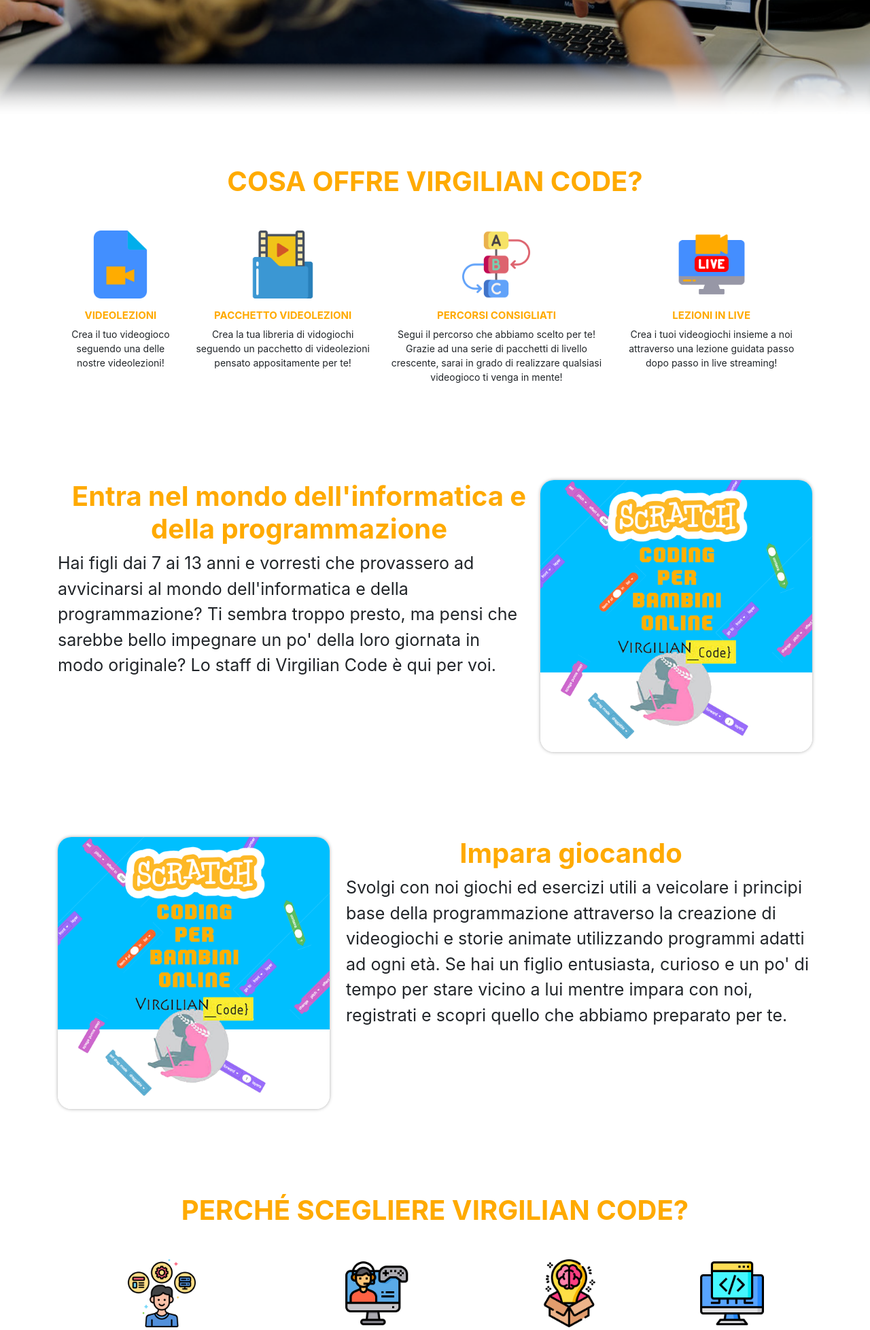
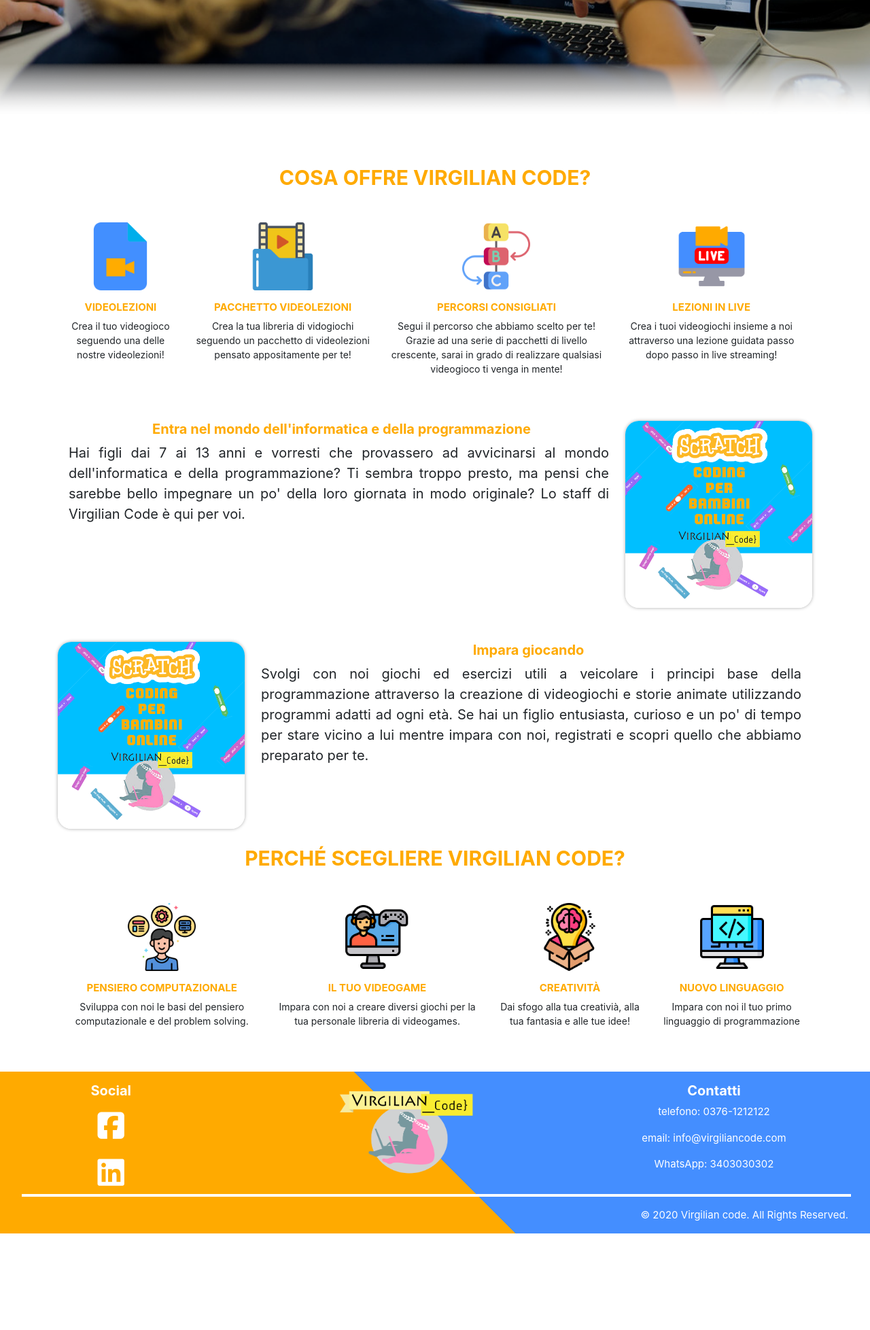
Before and after one commit to 241253/progetto_tecnologie_web, a Django app: page / in a window 1280 px wide. Shown: the part 581-2537 px from the top of the page at 68% size. After the commit the page ends 2395 px from the top, so only its background shows below. Run offline with Django 3.2, Linux system fonts and the light colour scheme; some libraries are stand-ins or nearby versions.

Commit message:
J: home mobile adjustment v1

```diff
--- a/static/css/home.css
+++ b/static/css/home.css
@@ -28,7 +28,7 @@ html, body
 }
 
 /*immagini presentazione*/
-.container h1
+.container-lg h1
 {
 	width: 100%;
 	text-align: center;
@@ -94,20 +94,21 @@ html, body
 /* Medium devices (tablets, 768px and up)*/
 @media (min-width: 768px)
 {
-
-}
-
-/* Large devices (desktops, 992px and up)*/
-@media (min-width: 992px)
-{
+	/* COVER */
 	.cover-image h1
 	{
-		font-size: 30px
+		font-size: 25px
 	}
 
 	.cover-image h3
 	{
-		font-size: 25px;
+		font-size: 20px;
+	}
+
+	/* IMMAGINETTE */
+	.container-fluid-md h1
+	{
+		font-size: 30px;
 	}
 
 	.image-item h5 /*cosa offre*/
@@ -124,4 +125,62 @@ html, body
 	{
 		width: 100px;
 	}
+
+	/* PARAGRAFO */
+	.paragraph-container
+	{
+		/*flex-direction: column;*/
+		margin-top: 50px;
+		margin-bottom: 25px;
+	}
+
+	.paragraph-container h1
+	{
+		font-size: 20px;
+		font-weight: bold;
+	}
+
+	.paragraph-container p
+	{
+		font-size: 20px;
+		text-align: justify;
+	}
+
+	.paragraph-container img
+	{
+		/*order: 5;*/
+		height: 275px;
+	}
+
 }
+
+/* Large devices (desktops, 992px and up)*/
+@media (min-width: 992px)
+{
+	/* COVER */
+	.cover-image h1
+	{
+		font-size: 30px
+	}
+
+	.cover-image h3
+	{
+		font-size: 25px;
+	}
+
+	/* IMMAGINETTE */
+	.image-item h5 /*cosa offre*/
+	{
+		font-size: 15px;
+	}
+
+	.image-item p /*cosa offre*/
+	{
+		font-size: 14px;
+	}
+
+	.image-item img
+	{
+		width: 100px;
+	}
+}
--- a/templates/home.html
+++ b/templates/home.html
@@ -14,7 +14,7 @@
         <h3>Fai il tuo primo passo nel mondo della programmazione <span style="font-weight: bold">con noi</span></h3>
         <div><a class="btn btn-primary px-4 mt-3" style="color: white" href="#">Registrati sul sito</a></div>
     </div>
-    <div class="container my-5">
+    <div class="container-lg container-fluid-md my-5">
         <!-- 3 immagini di offerta -->
         <h1 class="mt-3 mb-5">COSA OFFRE VIRGILIAN CODE?</h1>
         <div class="image-container">
@@ -44,20 +44,20 @@
         <div class="paragraph-container">
             <div>
                 <h1>Entra nel mondo dell'informatica e della programmazione</h1>
-                <p class="pr-4">Hai figli dai 7 ai 13 anni e vorresti che provassero
+                <p class="px-md-3 pr-lg-4">Hai figli dai 7 ai 13 anni e vorresti che provassero
 ad avvicinarsi al mondo dell'informatica e della
 programmazione? Ti sembra troppo presto, ma
 pensi che sarebbe bello impegnare un po' della
 loro giornata in modo originale? Lo staff di Virgilian Code è qui per voi.</p>
             </div>
-            <img src="{% static 'img/home/paragrafo_1.png' %}"/>
+            <img class="mx-md-auto" src="{% static 'img/home/paragrafo_1.png' %}"/>
         </div>
         <!-- paragrafo 2 -->
         <div class="paragraph-container">
-        <img src="{% static 'img/home/paragrafo_1.png' %}"/>
+        <img class="mx-md-auto" src="{% static 'img/home/paragrafo_1.png' %}"/>
             <div>
                 <h1>Impara giocando</h1>
-                <p class="pl-4">Svolgi con noi giochi ed esercizi utili a veicolare i principi
+                <p class="px-md-3 pl-lg-4">Svolgi con noi giochi ed esercizi utili a veicolare i principi
 base della programmazione attraverso la
 creazione di videogiochi e storie animate
 utilizzando programmi adatti ad ogni età. Se hai
```
